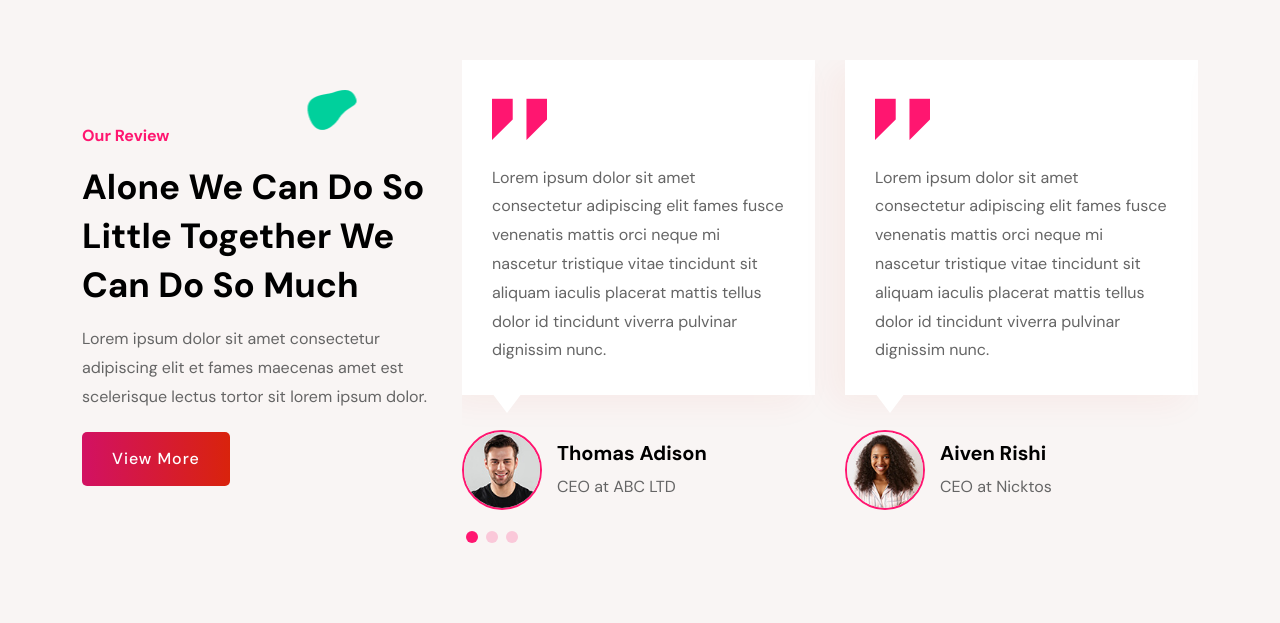
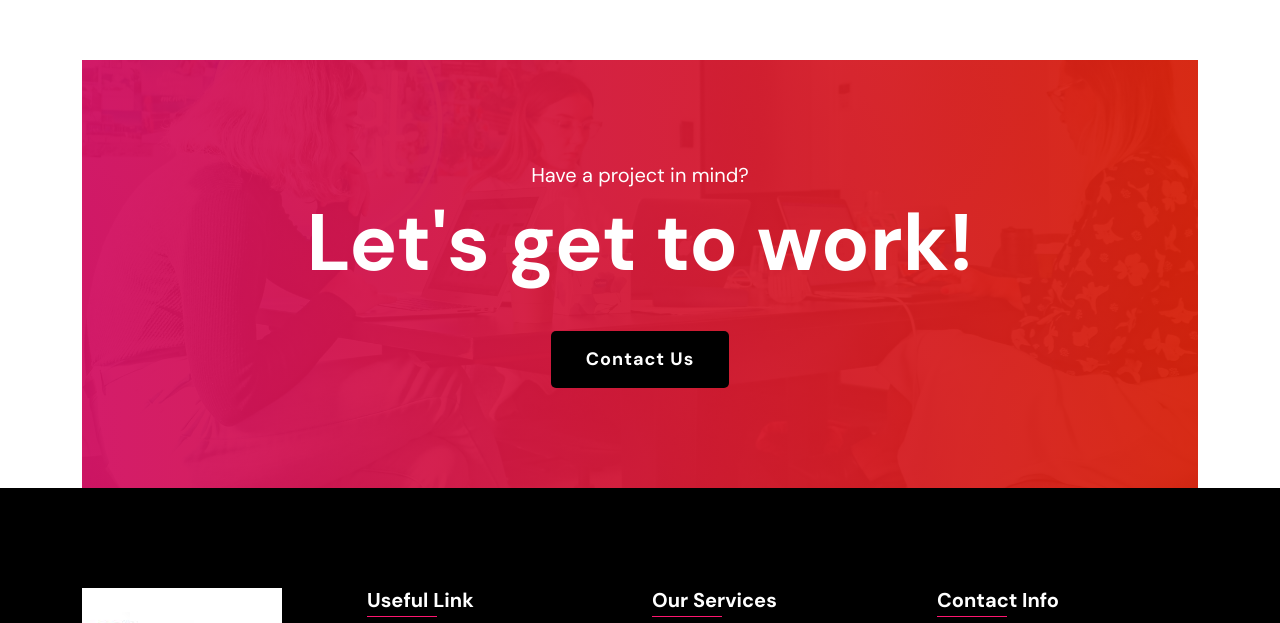
Before and after one commit to naveen987/IICHUS, a Next.js app: page /services in a window 1280 px wide. Shown: the part 1990-2613 px from the top of the page. Built offline with nearby package versions, Linux system fonts and the light colour scheme.

Commit message:
testimony removed

```diff
--- a/pages/services.js
+++ b/pages/services.js
@@ -15,7 +15,7 @@ export default function Services() {
 
       <ServicesCard />
 
-      <TestimonialStyle2 />
+      {/* <TestimonialStyle2 /> */}
 
       <div className="pt-100">
         <Cta />
```
